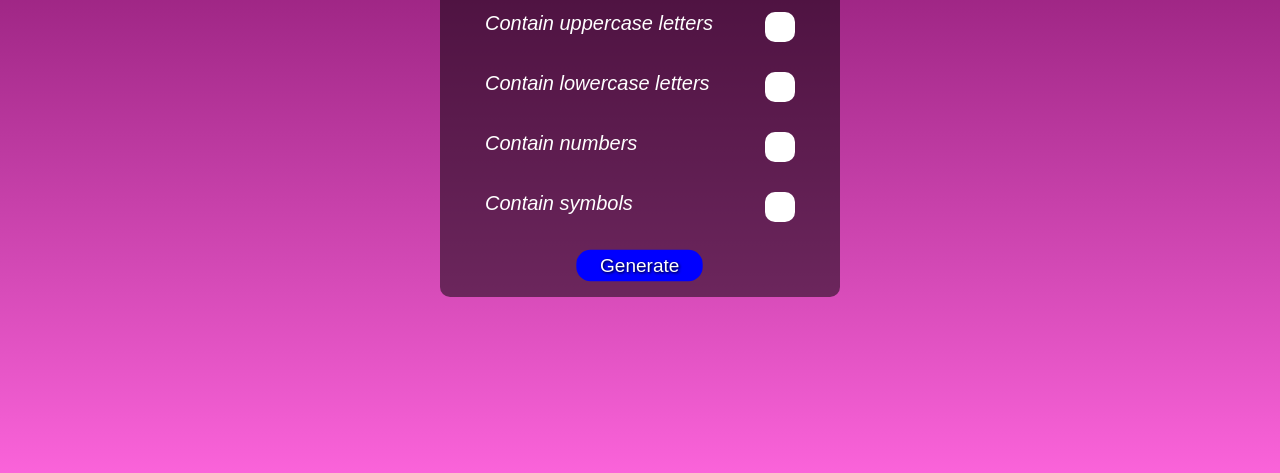
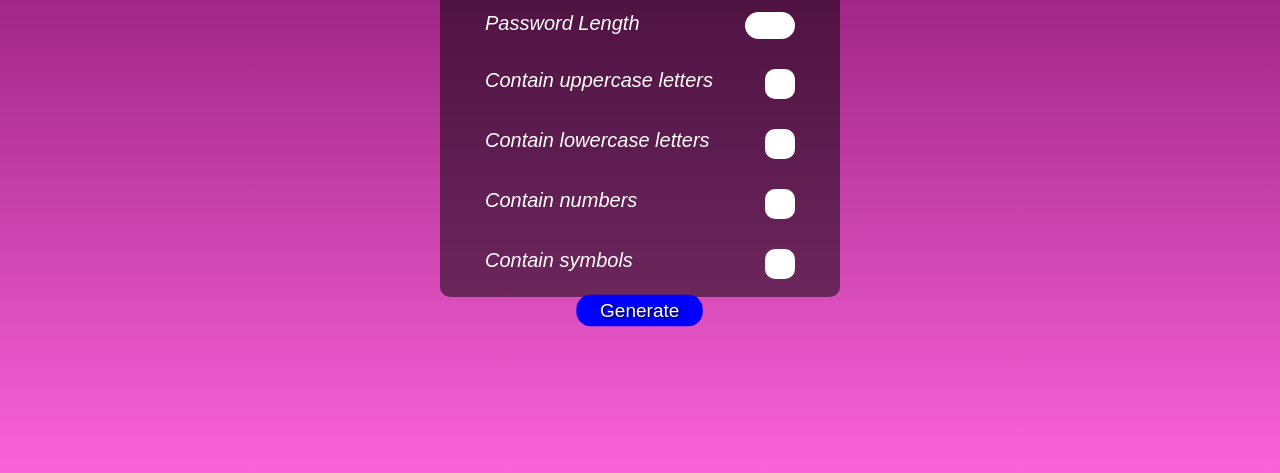
Before and after one commit to mreleftheros/password-generator, a plain HTML site: page dist/index.html in a window 1280 px wide. Shown: the part 303-776 px from the top of the page. Drawn offline with Linux system fonts and the light colour scheme.

Commit message:
Add password range input UI

```diff
--- a/dist/index.html
+++ b/dist/index.html
@@ -22,6 +22,10 @@
       <form class="main__container__password-form" id="passwordForm">
         <p class="main__container__password-form__title">Password Parameters</p>
         <div class="main__container__password-form__form-control">
+          <label class="main__container__password-form__form-control__label" for="length">Password Length</label>
+          <input class="main__container__password-form__form-control__range" type="number" min="1" max="30" name="length" id="length">
+        </div>
+        <div class="main__container__password-form__form-control">
           <label class="main__container__password-form__form-control__label" for="upperCaseLetters">Contain uppercase letters</label>
           <input class="main__container__password-form__form-control__checkbox" type="checkbox" name="upperCaseLetters" id="upperCaseLetters">
         </div>
--- a/src/scss/style.scss
+++ b/src/scss/style.scss
@@ -93,6 +93,15 @@
           font-style: italic;
         }
 
+        &__range {
+          appearance: none;
+          border: none;
+          width: 5rem;
+          padding: .5rem;
+          border-radius: 1.5rem;
+          font-size: 1.5rem;
+        }
+
         &__checkbox {
           position: relative;
           appearance: none;
```
Also changed, not shown: dist/assets/style.css.
